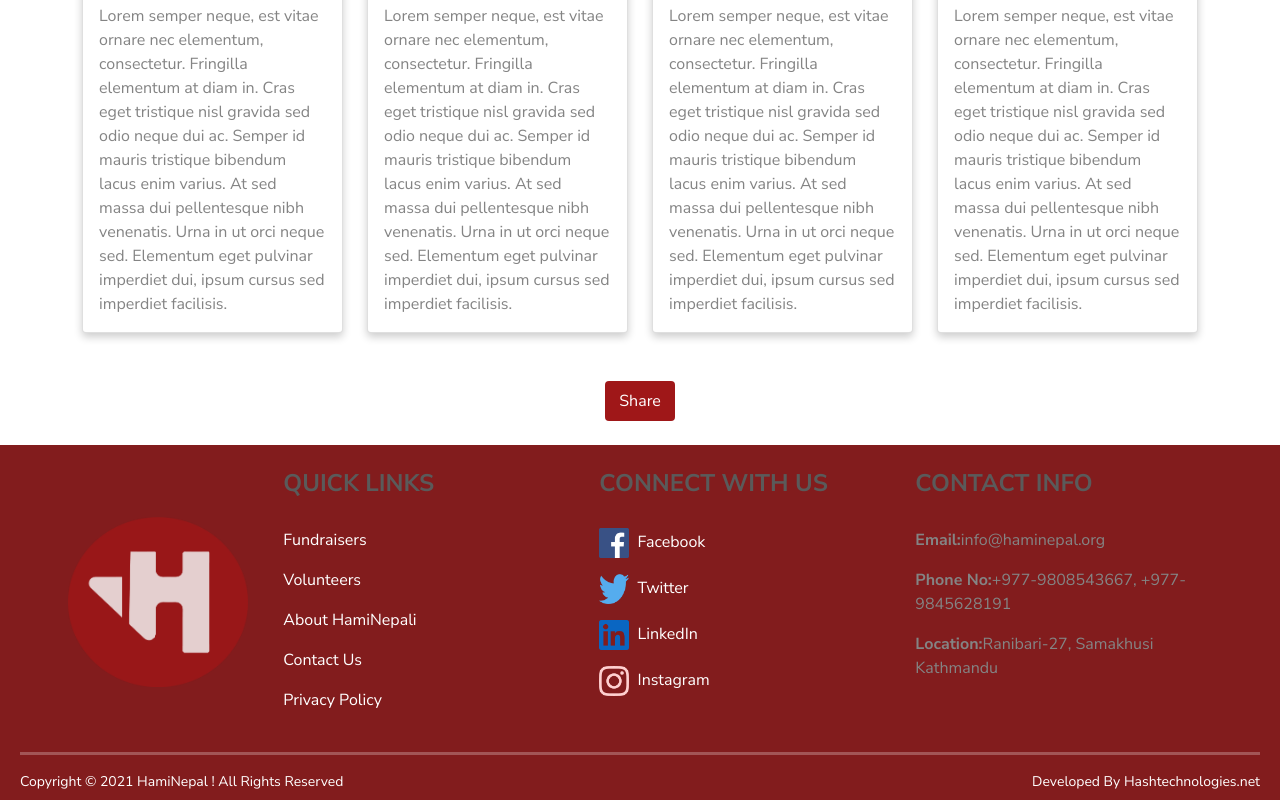
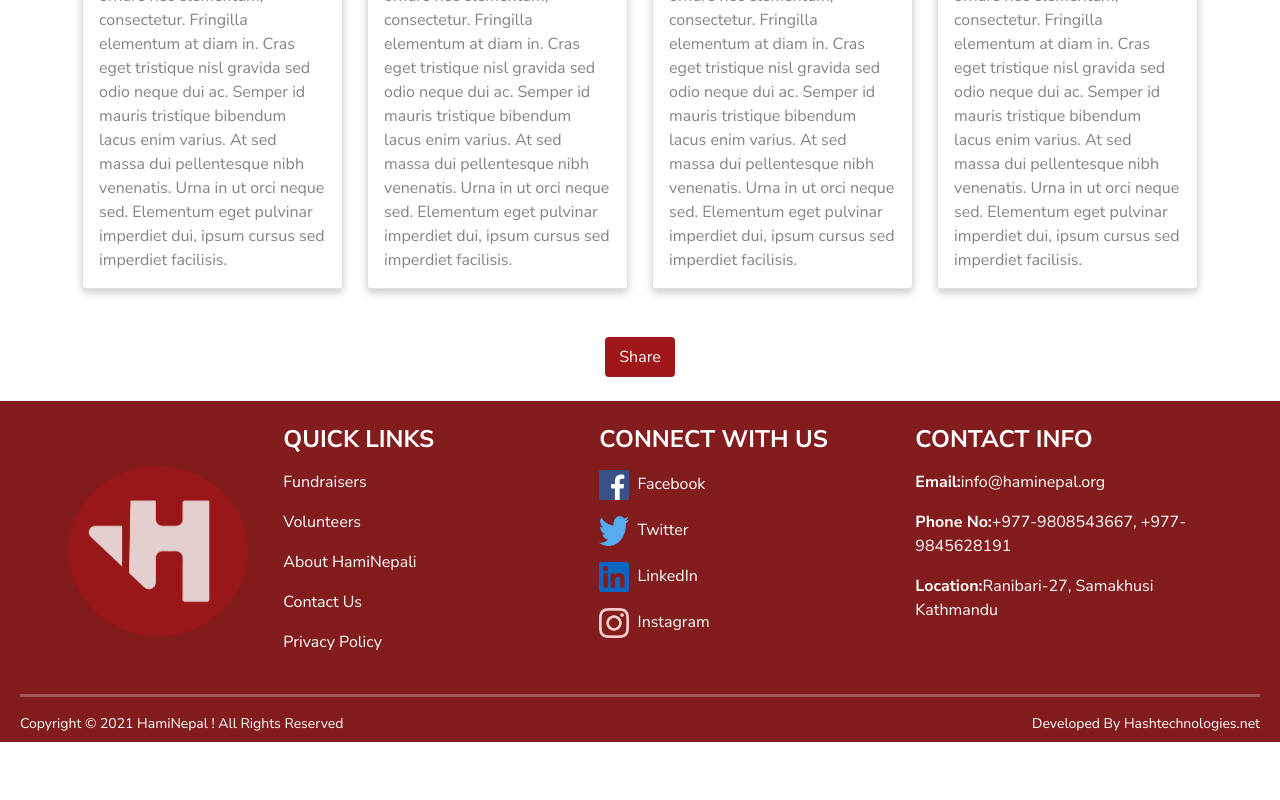
Before and after one commit to BibhushanKarki/haminepali, a React (Create React App) app: page /volunteer-profile in a window 1280 px wide. Shown: the part 966-1766 px from the top of the page. After the commit the page ends 1708 px from the top, so only its background shows below. Built offline with nearby package versions, Linux system fonts and the light colour scheme.

Commit message:
images and some css fixed

```diff
--- a/src/components/GallerySection/gallery.css
+++ b/src/components/GallerySection/gallery.css
@@ -91,8 +91,8 @@ a {
 #gallery-list li a:hover::before {
   background: rgba(0, 0, 0, 0.5);
 }
-h1, h2, h3, h4, h5, h6 {
+/* h1, h2, h3, h4, h5, h6 {
   color: #5a5a5a;
   font-weight: 400;
   margin: 0 0 30px 0;
-}
+} */
--- a/src/components/HomePageCover/HomePageCover.js
+++ b/src/components/HomePageCover/HomePageCover.js
@@ -1,5 +1,5 @@
 import React from "react";
-import HeroImg from "../../assets/images/coverimg.png";
+import HeroImg from "../../assets/images/coverimg.jpg";
 import Play from "../../assets/images/play.png";
 import { BsChevronRight } from "react-icons/bs";
 import DonationFormSection from "../../components/DonationFormSection";
@@ -7,6 +7,7 @@ import DonationFormSection from "../../components/DonationFormSection";
 const HomePageCover = () => {
   const heroStyle = {
     backgroundImage: `url(${HeroImg})`,
+    opacity:0.9,
     height: "600px",
     color: "#fff",
     display: "flex",
--- a/src/parts/Footer/ContactInfo.js
+++ b/src/parts/Footer/ContactInfo.js
@@ -4,7 +4,7 @@ const ContactInfo = () => {
   return (
     <div className="contactinfo">
       <h4 className="fw-bold">CONTACT INFO</h4>
-      <ul className="nav-links list-unstyled">
+      <ul className="nav-links list-unstyled" style={{color:'white'}}>
         <li className="my-3"><strong>Email:</strong>info@haminepal.org</li>
         <li className="my-3"><strong>Phone No:</strong>+977-9808543667, +977-9845628191</li>
         <li className="my-3"><strong>Location:</strong>Ranibari-27, Samakhusi Kathmandu</li>
```
Also changed, not shown: src/assets/images/coverimg.jpg (added), src/assets/images/coverimg.png (deleted).
